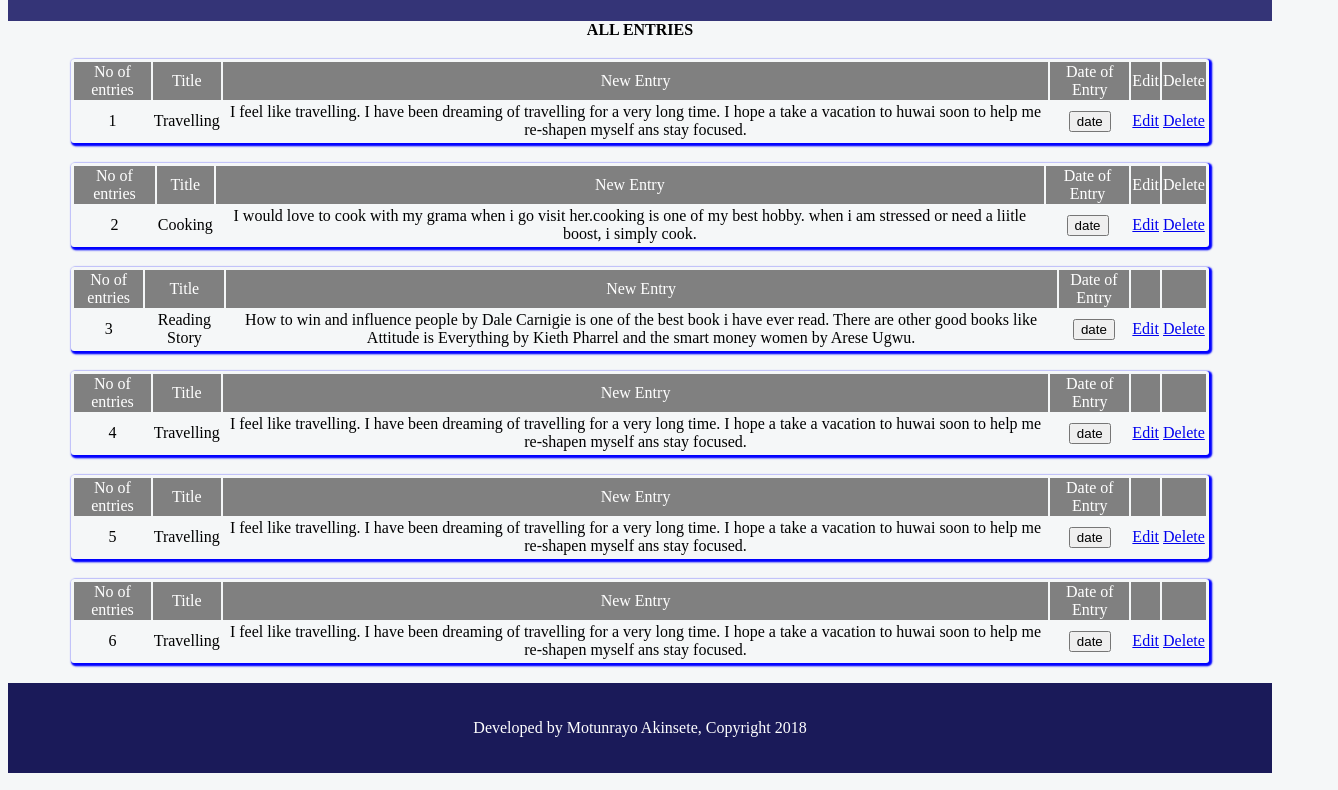
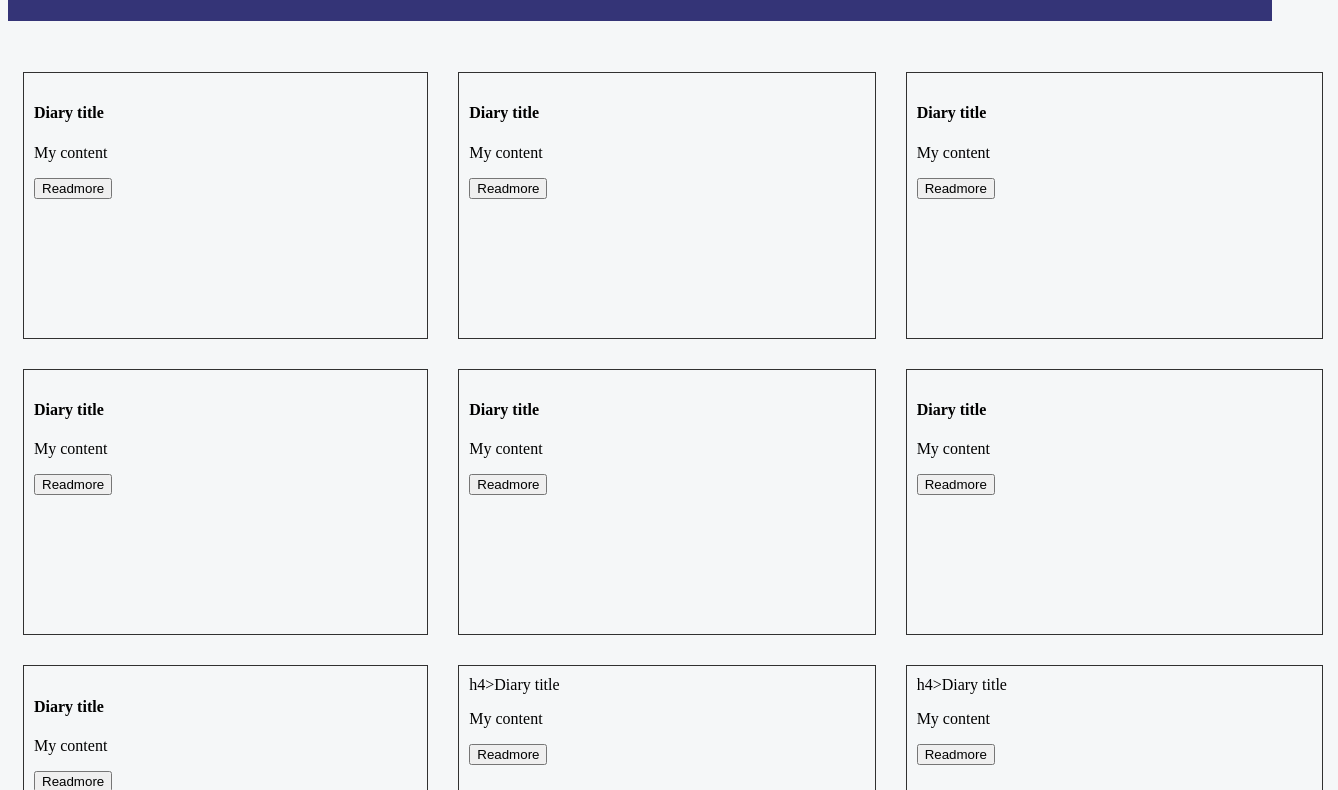
Before and after one commit to Ecklene/mydiaryapp, a website: page UI/allentries.html in a window 1280 px wide. Shown: the part 90-880 px from the top of the page, 1338 px wide, since content can reach past the window. Drawn offline with Linux system fonts and the light colour scheme.

Commit message:
update UI changes

```diff
--- a/UI/allentries.html
+++ b/UI/allentries.html
@@ -22,165 +22,51 @@
             </nav>
           </div>
        </header>
-          <center>
+<br/><br/>
+                    <div class="grid-container">
+                         <div class="grid-item">
+                                <h4>Diary title</h4>
+                                <p>My content</p>
+                                <button>Readmore</button>
+                        </div>
+                        <div class="grid-item">
+                            <h4>Diary title</h4>
+                            <p>My content</p>
+                            <button>Readmore</button></div>
+                        <div class="grid-item">
+                            <h4>Diary title</h4>
+                            <p>My content</p>
+                            <button>Readmore</button></div>
+                        <div class="grid-item">
+                            <h4>Diary title</h4>
+                            <p>My content</p>
+                            <button>Readmore</button></div>
+                        <div class="grid-item">
+                                <h4>Diary title</h4>
+                                <p>My content</p>
+                            <button>Readmore</button>
+                        </div>
+                        <div class="grid-item">
+                            <h4>Diary title</h4>
+                            <p>My content</p>
+                            <button>Readmore</button></div>
+                        <div class="grid-item">
+                            <h4>Diary title</h4>
+                            <p>My content</p>
+                            <button>Readmore</button></div>
+                        <div class="grid-item">
+                            h4>Diary title</h4>
+                            <p>My content</p>
+                            <button>Readmore</button></div>
+                        <div class="grid-item">
+                                h4>Diary title</h4>
+                                <p>My content</p>
+                                <button>Readmore</button>
+                        </div>
+                      </div>
 
 
-<b>ALL ENTRIES</b>
- <div class="tb">
-            <table class="table1">
-                <tr class="tablerow">
-                    <td> No of entries</td>
-                    <td>Title </td>
-                     <td> New Entry </td>
-                     <td> Date of Entry </td>
-                     <td>Edit </td>
-                     <td> Delete </td>
-
-                    </tr>
-                    <tr class="td1">
-                    <td> 1</td>
-                     <td>Travelling </td>
-                    <td> I feel like travelling. I have been dreaming of travelling for a very long time. I hope a take a vacation to huwai soon to help me re-shapen myself ans stay focused.</td>
-                     <td id="mydate"><button onclick="document.getElementById('mydate').innerHTML = Date()"> date</button> </td>
-                     <td><a href="edit.html">Edit</a> </td>
-                     <td><a href="#"> Delete</a></td>
-                    </tr>
-
-</table>
-</div>
-</center>
-
-   <center>
-
- <div class="tb">
-            <table class="table1">
-                <tr class="tablerow">
-                    <td> No of entries</td>
-                     <td>Title </td>
-                    <td>New Entry </td>
-                     <td> Date of Entry </td>
-                     <td>Edit </td>
-                     <td> Delete</td>
-
-                    </tr>
-                    <tr class="td1">
-                    <td> 2</td>
-                     <td>Cooking </td>
-                    <td> I would love to cook with my grama when i go visit her.cooking is one of my best hobby. when i am stressed or need a liitle boost, i simply cook.</td>
-                     <td id="mydate1"><button onclick="document.getElementById('mydate1').innerHTML = Date()"> date</button> </td>
-                     <td><a href="edit.html">Edit</a> </td>
-                     <td><a href="#"> Delete</a></td>
-                    </tr>
-
-</table>
-</div>
-</center>
-
-   <center>
-
- <div class="tb">
-            <table class="table1">
-                <tr class="tablerow">
-                    <td> No of entries</td>
-                     <td>Title </td>
-                    <td> New Entry </td>
-                     <td>Date of Entry </td>
-                     <td> </td>
-                     <td>  </td>
-
-                    </tr>
-                    <tr class="td1">
-                    <td> 3</td>
-                     <td>Reading Story</td>
-                    <td> How to win and influence people by Dale Carnigie is one of the best book i have ever read. There are other good books like Attitude is Everything by Kieth Pharrel and the smart money women by Arese Ugwu.</td>
-                      <td id="mydate2"><button onclick="document.getElementById('mydate2').innerHTML = Date()"> date</button> </td>
-                     <td><a href="edit.html">Edit</a> </td>
-                     <td><a href="#"> Delete</a></td>
-                    </tr>
-
-</table>
-</div>
-</center>
-
-   <center>
-
- <div class="tb">
-            <table class="table1">
-                <tr class="tablerow">
-                    <td> No of entries</td>
-                     <td>Title </td>
-                    <td>New Entry </td>
-                     <td> Date of Entry </td>
-                     <td> </td>
-                     <td>  </td>
-
-                    </tr>
-                    <tr class="td1">
-                    <td> 4</td>
-                     <td>Travelling </td>
-                    <td> I feel like travelling. I have been dreaming of travelling for a very long time. I hope a take a vacation to huwai soon to help me re-shapen myself ans stay focused.</td>
-                  <td id="mydate3"><button onclick="document.getElementById('mydate3').innerHTML = Date()"> date</button> </td>
-                     <td><a href="edit.html">Edit</a> </td>
-                     <td><a href="#"> Delete</a></td>
-                    </tr>
-
-</table>
-</div>
-</center>
-
- <center>
-
- <div class="tb">
-            <table class="table1">
-                <tr class="tablerow">
-                    <td> No of entries</td>
-                     <td>Title </td>
-                    <td>New Entry </td>
-                     <td> Date of Entry </td>
-                     <td> </td>
-                     <td>  </td>
-
-                    </tr>
-                    <tr class="td1">
-                    <td> 5</td>
-                     <td>Travelling </td>
-                    <td> I feel like travelling. I have been dreaming of travelling for a very long time. I hope a take a vacation to huwai soon to help me re-shapen myself ans stay focused.</td>
-                    <td id="mydate4"><button onclick="document.getElementById('mydate4').innerHTML = Date()"> date</button> </td>
-                     <td><a href="edit.html">Edit</a> </td>
-                     <td><a href="#"> Delete</a></td>
-                    </tr>
-
-</table>
-</div>
-</center>
-
- <center>
-
- <div class="tb">
-            <table class="table1">
-                <tr class="tablerow">
-                    <td> No of entries</td>
-                     <td>Title </td>
-                    <td>New Entry </td>
-                     <td> Date of Entry </td>
-                     <td> </td>
-                     <td>  </td>
-
-                    </tr>
-                    <tr class="td1">
-                    <td> 6</td>
-                     <td>Travelling </td>
-                    <td> I feel like travelling. I have been dreaming of travelling for a very long time. I hope a take a vacation to huwai soon to help me re-shapen myself ans stay focused.</td>
-                   <td id="mydate5"><button onclick="document.getElementById('mydate5').innerHTML = Date()"> date</button> </td>
-                     <td><a href="edit.html">Edit</a> </td>
-                     <td><a href="#"> Delete</a></td>
-                    </tr>
-
-</table>
-</div>
-</center>
-
-
+<br/><br/>
         <footer class="foot">
                 <p>Developed by Motunrayo Akinsete, Copyright 2018</p>
             </footer>
--- a/UI/css/styles.css
+++ b/UI/css/styles.css
@@ -24,13 +24,14 @@ header{
 	padding-top: 30px;
 	min-height: 70px;
 	border-bottom: #343477 3px solid;
+	font-family: sans-serif;
 }
 
 
 header a{
 	color: #ffffff;
 	text-decoration: none;
-	font-size: 16px;
+	font-size: 20px;
 }
 
 
@@ -104,7 +105,7 @@ header a:hover{
 		font-family: "Roboto", sans serif;
 		text-transform: uppercase;
 		outline: 0;
-		background:#e8491d;
+		background:#343477;
 		width: 100%;
 		border: 0;
 		padding:15px;
@@ -114,17 +115,17 @@ header a:hover{
 
 }
 .form button:hover,.form button:active{
-	background: #43A047;
+	background: #343477;
 }
 
 .form .word{
 	margin:15px 0 0;
-	color: orange;
+	color: #1A1A59;
 	font-size: 12px;
 }
 
 .form .word a{
-	color: orange;
+	color: #1A1A59;
 	text-decoration: none;
 }
 
@@ -134,10 +135,11 @@ header a:hover{
     background-color: #1A1A59  ;
     color: #ffffff;
     text-align:center;
+    font-family: sans-serif;
 
 }
 .main-col{
-	font-family: calibri;
+	font-family: sans-serif;
 	text-align: justify;
 }
 .main-col img{
@@ -146,25 +148,51 @@ header a:hover{
 	margin-right: 15px;
 
 }
+.grid-container{
+display: grid;
+grid-gap:30px 30px;
+grid-template-columns: auto auto auto;
+background-color:#f5f7f8;
+height:860px;
+width:1300px;
+padding:15px;
+}
+.grid-container1{
+	display: grid;
+	grid-gap:30px 30px;
+	grid-template-columns: auto auto auto;
+	background-color:#f5f7f8;
+	height:400px;
+	width:800px;
+	padding:15px;
+	}
+.grid-item{
+	background-color:#f5f7f8;
+	border: 1px solid rgba(0,0,0,0.8);
+	padding: 10px;
+	margin: 10;
+}
+
 .main-col h1{
 	font-size: 35px;
-	text-decoration: underline;
-	font-family: arial;
+	text-decoration: none;
+	font-family: sans-serif;
 }
 .main-col p{
 	line-height: 1.7;
+
 }
 .main-col .start{
 	width:30%;
 	padding:15px;
 	margin-top: 10px;
-	background-color: teal;
+	background-color: #1A1A59 ;
 	color: #ffffff;
 	cursor: pointer;
 	text-decoration: none;
 }
 .main-col .start:hover{
-	background-color: black;
+	background-color: #1A1A59;
 
 }
 .logout {
@@ -175,43 +203,8 @@ header a:hover{
 width:360px;
 	padding:3% 0 0;
 	margin: auto;
-
-
-}
-.tb{
-	border-radius: 3px;
-	width: 90%;
-	box-shadow: #0000ff 0.1em 0.1em 0.1em 0.1em;
-	margin-top: 20px;
-
-
-}
-.table1{
-	text-align:center;
-	padding:1px;
-
-
-
-}
-.tablerow{
-	background-color: grey;
-	border-color: #fff;
-	color: #fff;
-}
-.td1{
-
-	border-color: #fff;
-	color: #000;
-
-
 }
 
-.des{
-
-    height:200px;
-    font-size:14pt;
-    float: initial;
-}
 .ig{
 	float: right;
 	cursor: pointer;
```
Also changed, not shown: UI/addentry.html (+2 -2 lines), UI/home.html (+2 -2 lines), UI/signup.html (+1 -1 lines), UI/viewentry.html (+14 -36 lines), entrycontroller.js (+7 -2 lines), index.html (+7 -3 lines).
